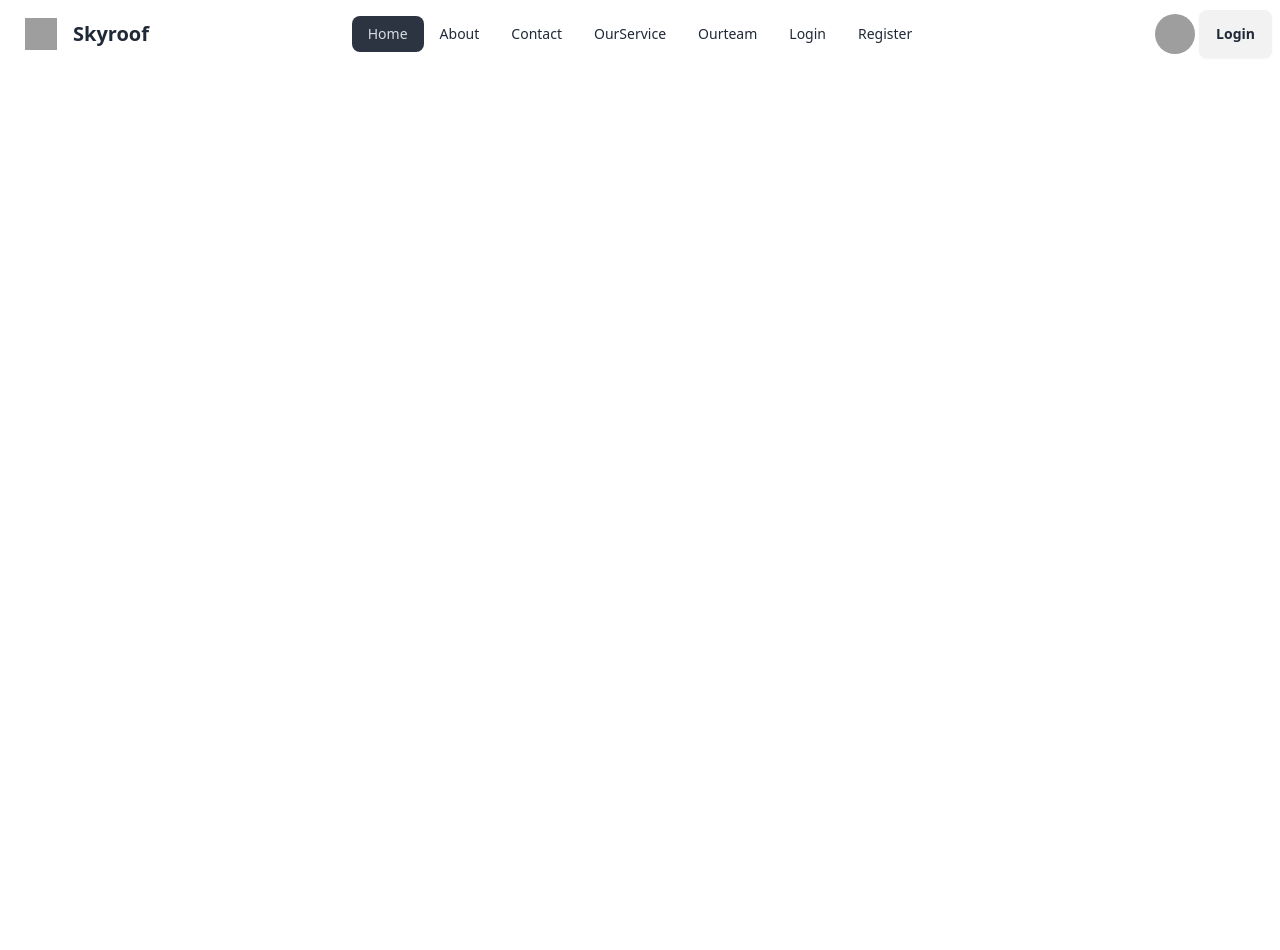
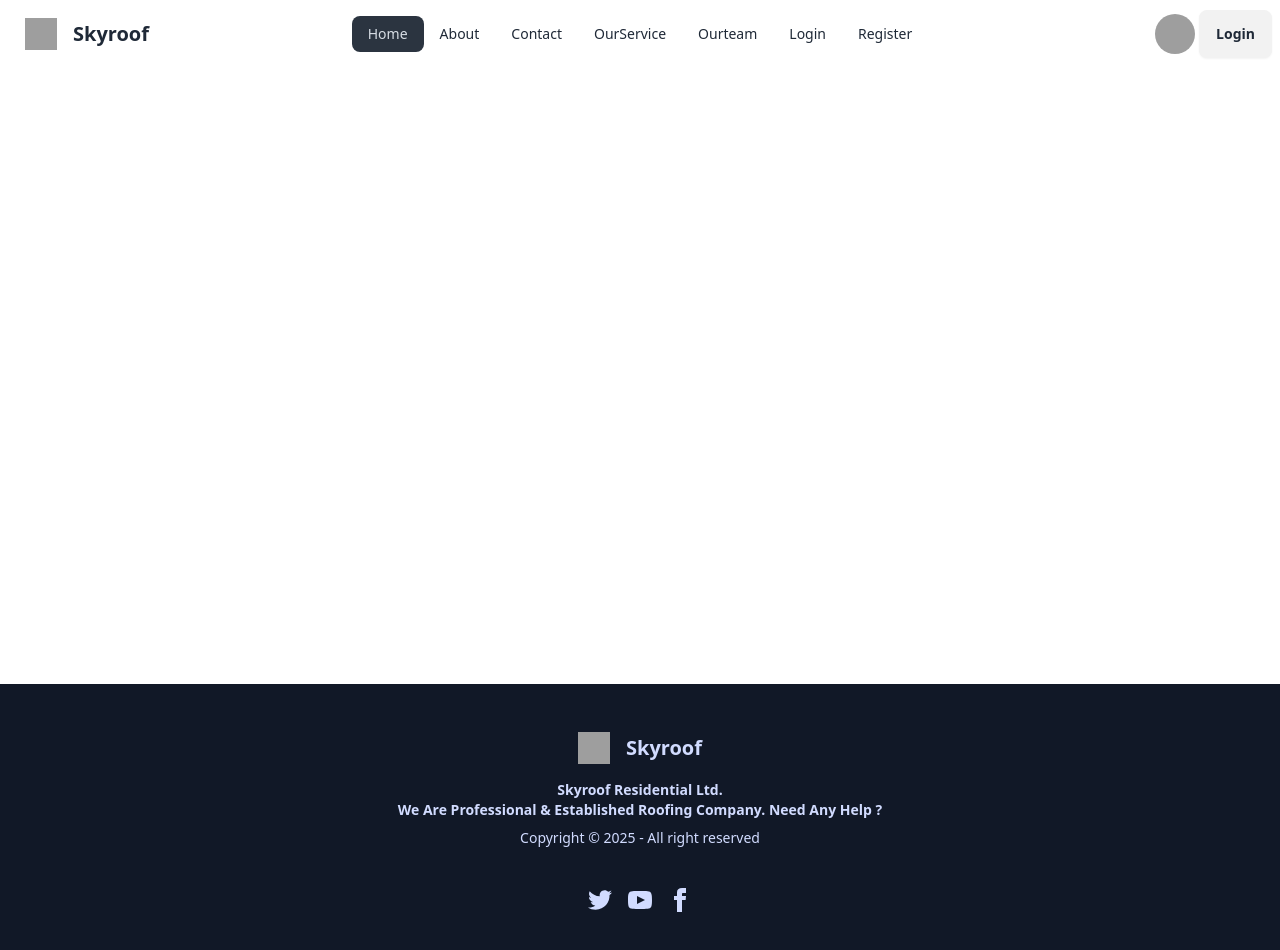
Before and after one commit to RudrasahaDibos/Cabble-home, a React (Vite) app: page / in a window 1280 px wide. Before the commit the page ends 800 px from the top, so only its background shows below. Built offline with nearby package versions, Linux system fonts and the light colour scheme; grey boxes are pictures that could not be loaded.

Commit message:
add footer

```diff
--- a/src/Component/Root/Root.jsx
+++ b/src/Component/Root/Root.jsx
@@ -1,5 +1,6 @@
 import { Outlet } from "react-router-dom";
 import Navbar from "../Shared/Navbar/Navbar";
+import Footer from "../Shared/Footer/Footer";
 
 
 const Root = () => {
@@ -9,9 +10,13 @@
              <div className="">
              <Navbar></Navbar>
              </div>
-             <div>
+             <div className="min-h-[calc(100vh-116px)]">
 
               <Outlet></Outlet>
+             </div>
+
+             <div>
+                <Footer></Footer>
              </div>
         </div>
     );
--- /dev/null
+++ b/src/Component/Shared/Banner/Banner.jsx
@@ -0,0 +1,11 @@
+
+
+const Banner = () => {
+    return (
+        <div>
+
+        </div>
+    );
+};
+
+export default Banner;
--- a/src/Component/Shared/Footer/Footer.jsx
+++ b/src/Component/Shared/Footer/Footer.jsx
@@ -2,9 +2,62 @@
 const Footer = () => {
 
     return (
-        <div>
-            <h1>This is footer</h1>
-        </div>
+        <footer className="footer footer-center bg-gray-900 text-primary-content p-10">
+            <aside>
+
+            <a className="btn btn-ghost text-xl">
+                <img className="w-8 h-8 mr-2" src="https://flowbite.s3.amazonaws.com/blocks/marketing-ui/logo.svg" alt="logo"/>
+
+
+                    Skyroof </a>
+
+
+
+                <p className="font-bold">
+                 Skyroof Residential Ltd.
+                    <br />
+                    We Are Professional & Established Roofing Company. Need Any Help ?
+                </p>
+                <p>Copyright © {new Date().getFullYear()} - All right reserved</p>
+            </aside>
+            <nav>
+                <div className="grid grid-flow-col gap-4">
+                    <a>
+                        <svg
+                            xmlns="http://www.w3.org/2000/svg"
+                            width="24"
+                            height="24"
+                            viewBox="0 0 24 24"
+                            className="fill-current">
+                            <path
+                                d="M24 4.557c-.883.392-1.832.656-2.828.775 1.017-.609 1.798-1.574 2.165-2.724-.951.564-2.005.974-3.127 1.195-.897-.957-2.178-1.555-3.594-1.555-3.179 0-5.515 2.966-4.797 6.045-4.091-.205-7.719-2.165-10.148-5.144-1.29 2.213-.669 5.108 1.523 6.574-.806-.026-1.566-.247-2.229-.616-.054 2.281 1.581 4.415 3.949 4.89-.693.188-1.452.232-2.224.084.626 1.956 2.444 3.379 4.6 3.419-2.07 1.623-4.678 2.348-7.29 2.04 2.179 1.397 4.768 2.212 7.548 2.212 9.142 0 14.307-7.721 13.995-14.646.962-.695 1.797-1.562 2.457-2.549z"></path>
+                        </svg>
+                    </a>
+                    <a>
+                        <svg
+                            xmlns="http://www.w3.org/2000/svg"
+                            width="24"
+                            height="24"
+                            viewBox="0 0 24 24"
+                            className="fill-current">
+                            <path
+                                d="M19.615 3.184c-3.604-.246-11.631-.245-15.23 0-3.897.266-4.356 2.62-4.385 8.816.029 6.185.484 8.549 4.385 8.816 3.6.245 11.626.246 15.23 0 3.897-.266 4.356-2.62 4.385-8.816-.029-6.185-.484-8.549-4.385-8.816zm-10.615 12.816v-8l8 3.993-8 4.007z"></path>
+                        </svg>
+                    </a>
+                    <a>
+                        <svg
+                            xmlns="http://www.w3.org/2000/svg"
+                            width="24"
+                            height="24"
+                            viewBox="0 0 24 24"
+                            className="fill-current">
+                            <path
+                                d="M9 8h-3v4h3v12h5v-12h3.642l.358-4h-4v-1.667c0-.955.192-1.333 1.115-1.333h2.885v-5h-3.808c-3.596 0-5.192 1.583-5.192 4.615v3.385z"></path>
+                        </svg>
+                    </a>
+                </div>
+            </nav>
+        </footer>
     );
 };
 
```
